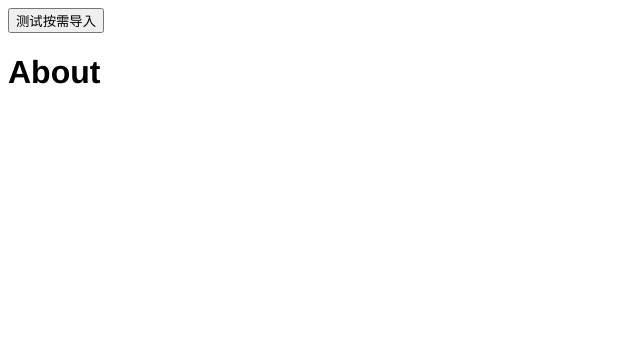
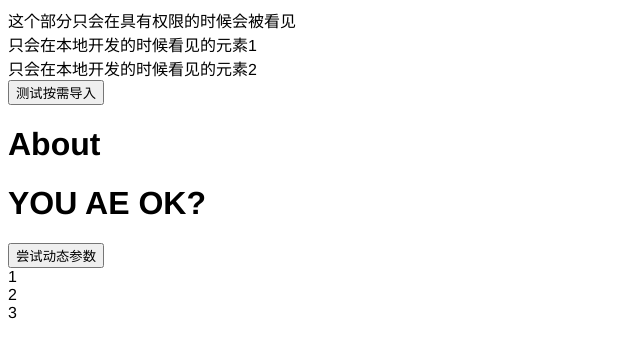
Before and after one commit to PARISHAPPYTIME/vue3-antd-admin-template, a Vue app: page /#/about in a window 1280 px wide. Shown: the top 358 px of the page, without its empty margins (0-640 px from the left). Built offline with nearby package versions, Linux system fonts and the light colour scheme; no server answers.

Commit message:
添加生产或开发的区分，添加 permission，localhost 指令

```diff
--- a/package.json
+++ b/package.json
@@ -2,7 +2,8 @@
     "name": "vue3-antd-admin",
     "version": "0.0.0",
     "scripts": {
-    "dev": "vite",
+        "dev": "vite --mode development",
+        "prod": "vite --mode production",
         "build": "vue-tsc --noEmit && vite build",
         "serve": "vite preview"
     },
--- a/src/App.vue
+++ b/src/App.vue
@@ -1,10 +1,40 @@
 <script setup lang="ts">
 import { Button } from 'ant-design-vue'
+import { ref, reactive, onBeforeUpdate, watchEffect } from 'vue'
+import HelloWorld from '@/components/HelloWorld.vue'
+
+const list = reactive([1, 2, 3])
+const divs = ref<any[]>([])
+
+// 确保在每次更新之前重置ref
+onBeforeUpdate(() => {
+  console.log(divs.value)
+  divs.value = []
+})
+
+const showCode = (id: number, value: string) => {
+  console.log(id, value)
+  list.splice(1, 1)
+}
+
+const root = ref(null)
+
+watchEffect(
+  () => {
+    console.log(root.value) // => <div>This is a root element</div>
+  },
+  { flush: 'post' }
+)
 </script>
 
 <template>
-  <Button>测试按需导入</Button>
+  <div v-permission="['1826709444']">这个部分只会在具有权限的时候会被看见</div>
+  <div v-localhost>只会在本地开发的时候看见的元素1</div>
+  <div v-localhost="false">只会在本地开发的时候看见的元素2</div>
+  <Button ref="root">测试按需导入</Button>
   <router-view />
+  <HelloWorld msg="YOU AE OK?" @show-code="showCode" />
+  <div v-for="(item, i) in list" :ref="el => { if (el) { divs[i] = el } }">{{ item }}</div>
 </template>
 
 <style>
--- a/src/components/HelloWorld.vue
+++ b/src/components/HelloWorld.vue
@@ -1,52 +1,16 @@
 <script setup lang="ts">
-import { ref } from 'vue'
+defineProps<{ msg: string }>()
+const emit = defineEmits<{
+  (e: 'showCode', id: number, value: string): void
+}>()
 
-defineProps<{ msg: string }>()
+const showCode = () => {
+  emit('showCode', 1, '2')
+}
 
-const count = ref(0)
 </script>
 
 <template>
   <h1>{{ msg }}</h1>
-
-  <p>
-    Recommended IDE setup:
-    <a href="https://code.visualstudio.com/" target="_blank">VSCode</a>
-    +
-    <a href="https://github.com/johnsoncodehk/volar" target="_blank">Volar</a>
-  </p>
-
-  <p>See <code>README.md</code> for more information.</p>
-
-  <p>
-    <a href="https://vitejs.dev/guide/features.html" target="_blank">
-      Vite Docs
-    </a>
-    |
-    <a href="https://v3.vuejs.org/" target="_blank">Vue 3 Docs</a>
-  </p>
-
-  <button type="button" @click="count++">count is: {{ count }}</button>
-  <p>
-    Edit
-    <code>components/HelloWorld.vue</code> to test hot module replacement.
-  </p>
+  <button @click="showCode">尝试动态参数</button>
 </template>
-
-<style scoped>
-a {
-  color: #42b983;
-}
-
-label {
-  margin: 0 0.5em;
-  font-weight: bold;
-}
-
-code {
-  background-color: #eee;
-  padding: 2px 4px;
-  border-radius: 4px;
-  color: #304455;
-}
-</style>
--- /dev/null
+++ b/src/directive/index.ts
@@ -0,0 +1,9 @@
+import type { App } from 'vue'
+
+import { permissionDirective } from './permission'
+import { localhostDirective } from './localhost'
+
+export const setupDirective = (app: App): void => {
+    app.directive('permission', permissionDirective)
+    app.directive('localhost', localhostDirective)
+}
--- /dev/null
+++ b/src/directive/localhost.ts
@@ -0,0 +1,19 @@
+import { } from 'vue'
+import type { Directive } from 'vue'
+
+import { isDev } from '@/utils/util'
+
+export const localhostDirective: Directive = {
+    created() { },
+    beforeMount() { },
+    mounted(el: Node, binding) {
+        const { value } = binding
+        if (!isDev && value !== false) {
+            el.parentNode && el.parentNode.removeChild(el)
+        }
+    },
+    beforeUpdate() { },
+    updated() { },
+    beforeUnmount() { },
+    unmounted() { }
+}
--- /dev/null
+++ b/src/directive/permission.ts
@@ -0,0 +1,29 @@
+import { } from 'vue'
+import type { Directive } from 'vue'
+import { isArray } from '@/utils/is'
+
+const value = ['18267094444']
+
+export const permissionDirective: Directive = {
+    created() { },
+    beforeMount() { },
+    mounted(el: Node, binding) {
+        const { value } = binding
+        if (value && isArray(value)) {
+            const permissionRoles = value
+            const hasPermission = value.some(role => {
+                return permissionRoles.includes(role)
+            })
+            if (!hasPermission) {
+                el.parentNode && el.parentNode.removeChild(el)
+            }
+        } else {
+            throw new Error(`need roles! Like v-permission="['admin','editor']"`)
+        }
+        console.log(el.parentNode)
+    },
+    beforeUpdate() { },
+    updated() { },
+    beforeUnmount() { },
+    unmounted() { }
+}
--- a/src/main.ts
+++ b/src/main.ts
@@ -3,12 +3,14 @@ import App from './App.vue'
 
 import router, { setupRouter } from '@/router/index'
 import { setupPinia } from '@/store/index'
+import { setupDirective } from '@/directive/index'
 
 async function bootstrap() {
     const app = createApp(App)
 
     setupRouter(app)
     setupPinia(app)
+    setupDirective(app)
 
     await router.isReady()
 
--- /dev/null
+++ b/src/utils/util.ts
@@ -0,0 +1,3 @@
+export const isDev = import.meta.env.MODE === 'development'
+
+export const baseURL = import.meta.env.VITE_APP_BASE_API
```
Also changed, not shown: 2 other files (tests, documents, lock files or other folders). Lines whose indentation alone changed are shown as unchanged.
